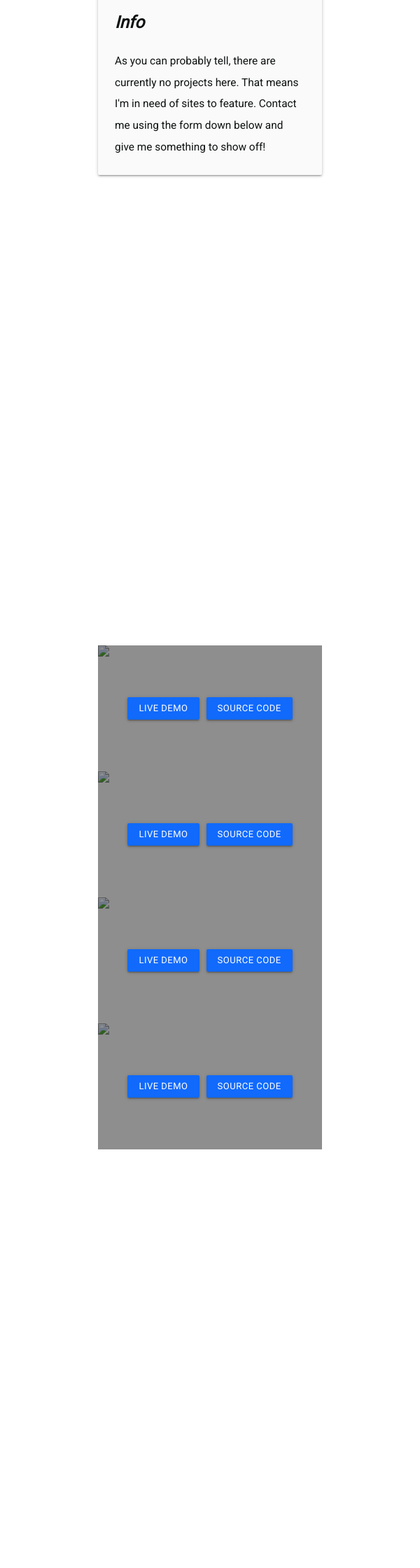
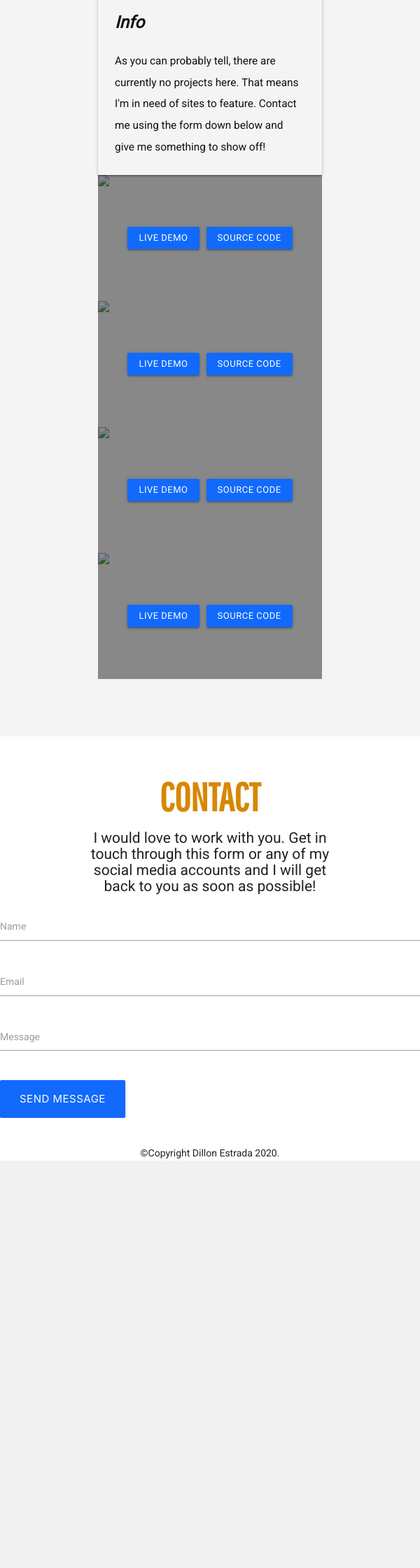
Before and after one commit to delaneyestrada/portfoliosite, a Flask app: page / in a window 600 px wide. Shown: the part 1792-4032 px from the top of the page at 70% size. After the commit the page ends 3450 px from the top, so only its background shows below. Run offline with Flask 2, Linux system fonts and the light colour scheme; some libraries are stand-ins or nearby versions.

Commit message:
add footer, good responsiveness, and use pipenv

```diff
--- a/static/css/main.css
+++ b/static/css/main.css
@@ -45,10 +49,74 @@ html, body {
   #content > section#projects {
     margin-left: auto;
     margin-right: auto;
+    height: auto;
     display: grid;
     grid-template-columns: auto 320px auto;
-    grid-template-rows: 1fr 1fr 2fr 2fr 2fr 2fr;
-    grid-template-areas: ". header ." ". content ." ". projects ." ". projects ." ". projects ." ". projects .";
+    grid-template-rows: auto auto 3fr;
+    grid-template-areas: ". header ." ". content ." ". projects .";
+    align-content: start;
+    padding-bottom: 2em;
+  }
+
+  .img-container .overlay {
+    display: flex;
+    background-color: rgba(0, 0, 0, 0.445);
+    opacity: 1;
+  }
+
+  #projects-container {
+    align-self: start;
+  }
+
+  a[href="#home"] {
+    background-color: #D78703;
+  }
+
+  a[href="#about"] {
+    background-color: #fca311ff;
+  }
+
+  a[href="#projects"] {
+    background-color: #fdb53f;
+  }
+
+  a[href="#contact"] {
+    background-color: #ffbc51;
+  }
+
+  .fixed-action-btn > ul > li > a:hover {
+    background-color: #116AFC;
+  }
+
+  .fixed-action-btn > a {
+    background-color: #0e1111 !important;
+  }
+  .fixed-action-btn > a i {
+    color: #fdb53f;
+  }
+}
+@media (min-width: 600px) and (max-width: 768px) {
+  .nav-item-footer {
+    display: none;
+  }
+
+  #content > section#projects {
+    margin-left: auto;
+    margin-right: auto;
+    height: auto;
+    display: grid;
+    grid-template-columns: auto 320px auto;
+    grid-template-rows: 1fr 1fr 3fr;
+    grid-template-areas: ". header ." ". content ." ". projects .";
+    align-content: start;
+  }
+
+  .fixed-action-btn {
+    display: none;
+  }
+
+  #projects-container {
+    align-self: start;
   }
 
   .img-container .overlay {
@@ -57,31 +125,7 @@ html, body {
     opacity: 1;
   }
 }
-@media (min-width: 600px) {
-  .nav-item-footer {
-    display: none;
-  }
-
-  #content > section#projects {
-    margin-left: auto;
-    margin-right: auto;
-    display: grid;
-    grid-template-columns: auto 320px auto;
-    grid-template-rows: 1fr 1fr 2fr 2fr 2fr 2fr;
-    grid-template-areas: ". header ." ". content ." ". projects ." ". projects ." ". projects ." ". projects .";
-  }
-
-  .fixed-action-btn {
-    display: none;
-  }
-
-  .img-container .overlay {
-    display: flex;
-    background-color: rgba(0, 0, 0, 0.445);
-    opacity: 1;
-  }
-}
-@media (min-width: 768px) {
+@media (min-width: 768px) and (max-width: 936px) {
   .nav-item-footer {
     display: block;
   }
@@ -181,8 +231,12 @@ a.btn, .btn, .btn:focus, .btn-large:focus, .btn-small:focus, .btn-floating:focus
   background-color: #116AFC;
 }
 
-section:not(:first-of-type) {
+section:not(:first-of-type):not(:last-of-type) {
   margin-bottom: 4em;
+}
+
+section:nth-of-type(odd) {
+  background-color: #f4f4f4;
 }
 
 .btn:hover {
@@ -211,7 +265,7 @@ section:not(:first-of-type) {
 }
 
 .card {
-  background-color: #fafafa;
+  background-color: #f4f4f4;
   color: #0e1111;
 }
 
@@ -379,20 +433,11 @@ section#home {
 }
 
 /* PROJECT SECTION */
-section#projects {
-  margin-left: auto;
-  margin-right: auto;
-  display: grid;
-  grid-template-columns: auto 320px 320px 200px auto;
-  grid-template-rows: 2fr 4fr 4fr;
-  grid-template-areas: ". header header header ." ". projects projects content ." ". projects projects content .";
-}
-
 #projects-container {
   display: flex;
   flex-wrap: wrap;
   grid-area: projects;
-  height: 100%;
+  max-height: 100%;
   width: 100%;
   justify-content: center;
   align-content: center;
--- a/static/css/main.scss
+++ b/static/css/main.scss
@@ -1,6 +1,6 @@
 /* GLOBAL */
 
-    $white: #fafafa;
+    $white: #f4f4f4;
     $black: #0e1111;
     $primary: #fca311ff;
     $primary-light: #fdb53f;
@@ -64,32 +64,59 @@ html, body {
 
 @media (max-width: 600px) {
     // Mobile
+    #projects-card {
+        height: 100% !important;
+    }
     #side-nav {
         display: none !important;
     }
     #content > section#projects {
         margin-left: auto;
         margin-right: auto;
+        height: auto;
         display: grid;
         grid-template-columns: auto 320px auto;
-        grid-template-rows: 1fr 1fr 2fr 2fr 2fr 2fr;
+        grid-template-rows: auto auto 3fr;
         grid-template-areas:
         ". header ."
         ". content ."
         ". projects ."
-        ". projects ."
-        ". projects ."
-        ". projects ."
         ;
+        align-content: start;
+        padding-bottom: 2em;
     }
     .img-container .overlay {
         display: flex;
         background-color: rgba(0, 0, 0, 0.445);
         opacity: 1;
     }
+    #projects-container {
+        align-self: start;
+    }
+    a[href="#home"] {
+        background-color: $primary-dark;
+    }
+    a[href="#about"] {
+        background-color: $primary;
+    }
+    a[href="#projects"] {
+        background-color: $primary-light;
+    }
+    a[href="#contact"] {
+        background-color: #ffbc51;
+    }
+    .fixed-action-btn > ul > li > a:hover {
+        background-color: $secondary;
+    }
+    .fixed-action-btn > a {
+        background-color: $black !important;
+        i {
+            color: $primary-light;
+        }
+    }
 }
 
-@media (min-width: 600px) {
+@media (min-width: 600px) and (max-width: 768px) {
     // Tablet-ish
     .nav-item-footer {
         display: none;
@@ -97,20 +124,22 @@ html, body {
     #content > section#projects {
         margin-left: auto;
         margin-right: auto;
+        height: auto;
         display: grid;
         grid-template-columns: auto 320px auto;
-        grid-template-rows: 1fr 1fr 2fr 2fr 2fr 2fr;
+        grid-template-rows: 1fr 1fr 3fr;
         grid-template-areas:
         ". header ."
         ". content ."
         ". projects ."
-        ". projects ."
-        ". projects ."
-        ". projects ."
         ;
+        align-content: start;
     }
     .fixed-action-btn {
         display: none;
+    }
+    #projects-container {
+        align-self: start;
     }
 
 
@@ -232,12 +266,14 @@ a.btn, .btn, .btn:focus, .btn-large:focus, .btn-small:focus, .btn-floating:focus
     background-color: $secondary;
 }
 
-section:not(:first-of-type) {
+section:not(:first-of-type):not(:last-of-type) {
     margin-bottom: 4em;
 
 }
 
-
+section:nth-of-type(odd) {
+    background-color: $white;
+}
 
 .btn:hover {
     background-color: $primary-dark;
@@ -449,17 +485,17 @@ section#home {
 }
 
 /* PROJECT SECTION */
-section#projects {
-    margin-left: auto;
-    margin-right: auto;
-    display: grid;
-    grid-template-columns: auto 320px 320px 200px auto;
-    grid-template-rows: 2fr 4fr 4fr;
-    grid-template-areas:
-    ". header header header ."
-    ". projects projects content ."
-    ". projects projects content .";
-}
+// section#projects {
+//     margin-left: auto;
+//     margin-right: auto;
+//     display: grid;
+//     grid-template-columns: auto 320px 320px 200px auto;
+//     grid-template-rows: 2fr 4fr 4fr;
+//     grid-template-areas:
+//     ". header header header ."
+//     ". projects projects content ."
+//     ". projects projects content .";
+// }
 
 // @for $i from 1 through $num-projects {
 //     .img-container:nth-of-type(#{$i}) {
@@ -472,7 +508,8 @@ section#projects {
     display: flex;
     flex-wrap: wrap;
     grid-area: projects;
-    height: 100%;
+    max-height: 100%;
+    // height: 100%;
     width: 100%;
     justify-content: center;
     align-content: center;
--- a/templates/index.html
+++ b/templates/index.html
@@ -6,10 +6,10 @@
           <i class="large material-icons">menu</i>
         </a>
         <ul>
-          <li><a href="#home" class="btn-floating red"><i class="nav-icon material-icons">home</i></a></li>
-          <li><a href="#about" class="btn-floating yellow darken-1"><i class="nav-icon material-icons">library_books</i></a></li>
-          <li><a href="#projects" class="btn-floating green"><i class="nav-icon material-icons">code</i></a></li>
-          <li><a href="#contact" class="btn-floating blue"><i class="nav-icon material-icons">email</i></a></li>
+          <li><a href="#home" class="btn-floating"><i class="nav-icon material-icons">home</i></a></li>
+          <li><a href="#about" class="btn-floating"><i class="nav-icon material-icons">library_books</i></a></li>
+          <li><a href="#projects" class="btn-floating"><i class="nav-icon material-icons">code</i></a></li>
+          <li><a href="#contact" class="btn-floating"><i class="nav-icon material-icons">email</i></a></li>
         </ul>
       </div>
     <div class="row">
@@ -199,6 +199,7 @@
                     </div>
                 </form>
             </div>
+            <footer><div id="footer-copyright" class="center-align">&#169;Copyright Dillon Estrada 2020.</div></footer>
                     </div>
                 </div>
             </section>
```
Also changed, not shown: other parts of static/css/main.css (+25 -12 lines), other parts of static/css/main.scss (+25 -15 lines), requirements.txt (+3 -68 lines), static/js/main.js (+0 -307 lines), 4 other files.
